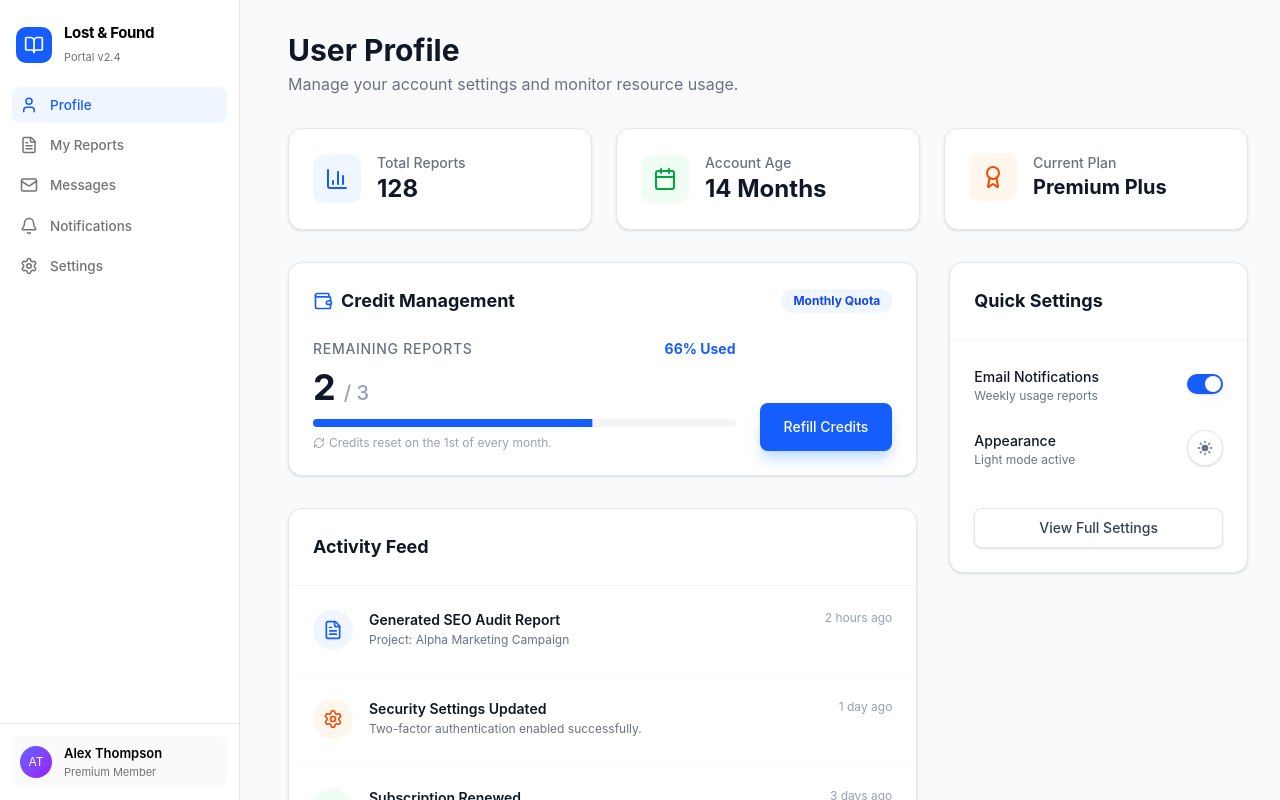
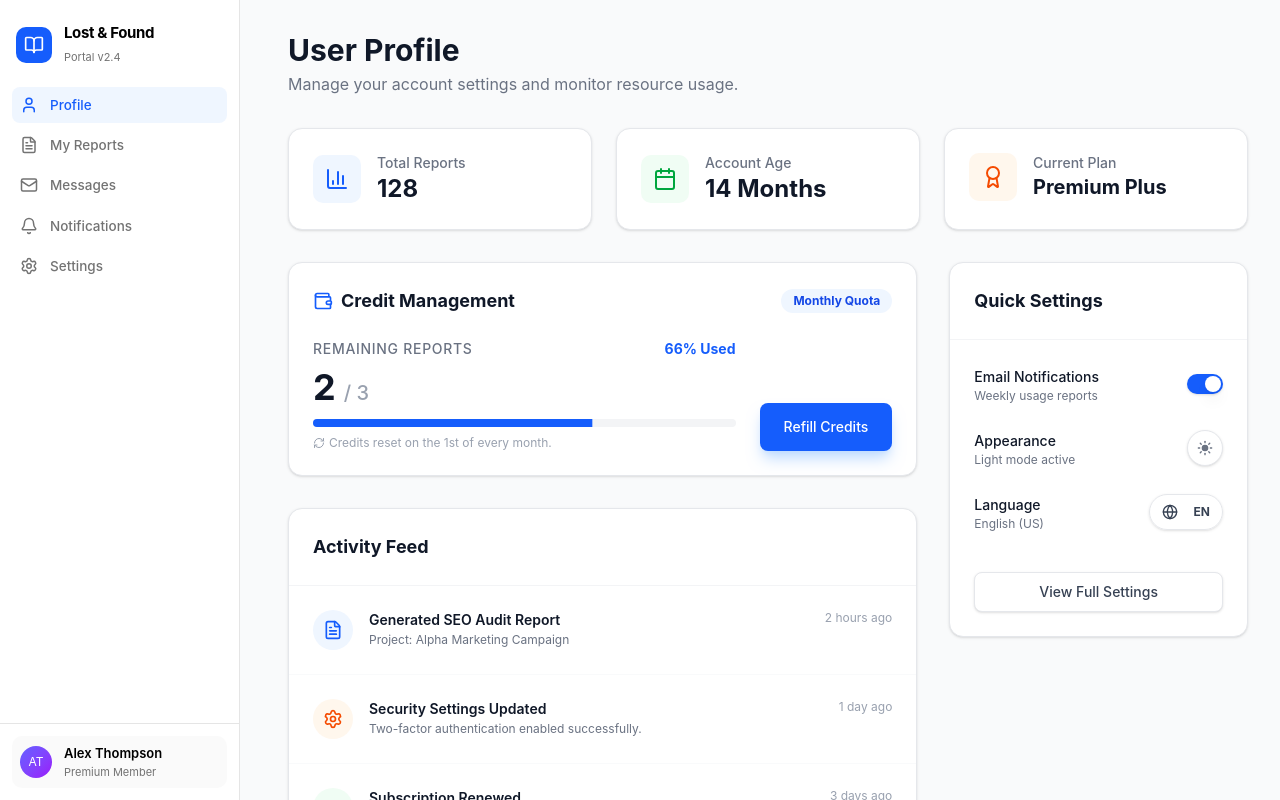
Before and after one commit to Foundit-Graduation-Project/Foundit_React_App, a React (Vite) app: page /profile in a window 1280 px wide. Shown: the top 800 px of the page. Built offline with nearby package versions, Linux system fonts and the light colour scheme.

Commit message:
Update: pages/Profile/Profile.jsx

```diff
--- a/src/pages/Profile/Profile.jsx
+++ b/src/pages/Profile/Profile.jsx
@@ -1,7 +1,7 @@
 import { useEffect, useState } from "react";
 import {
   BarChart3, Calendar, Award, Wallet, FileText,
-  Settings, CreditCard, RefreshCw, Sun, Moon, ChevronDown
+  Settings, CreditCard, RefreshCw, Sun, Moon, ChevronDown, Globe
 } from "lucide-react";
 
 // 1. Import UI Components
@@ -20,7 +20,7 @@ const Profile = () => {
   const [settings, setSettings] = useState({
     notifications: true,
     darkMode: false,
-    twoFactor: true,
+    language: "en",
   });
 
   // Handle Resize
@@ -40,6 +40,13 @@ const Profile = () => {
     const root = document.documentElement;
     root.classList.toggle("dark"); // Adds 'dark' class to <html>
     setSettings((prev) => ({ ...prev, darkMode: !prev.darkMode }));
+  };
+
+  const toggleLanguage = () => {
+    setSettings((prev) => ({
+      ...prev,
+      language: prev.language === "en" ? "ar" : "en"
+    }));
   };
 
   return (
@@ -226,7 +233,7 @@ const Profile = () => {
               </div>
               <div className="p-6 space-y-6">
 
-                {/* Toggle 1 */}
+                {/* Toggle 1: Notifications */}
                 <div className="flex items-center justify-between">
                   <div className="space-y-0.5">
                     <label className="text-sm font-medium text-gray-900 dark:text-gray-100">Email Notifications</label>
@@ -239,7 +246,7 @@ const Profile = () => {
                   />
                 </div>
 
-                {/* Toggle 2: Dark Mode */}
+                {/* Toggle 2: Appearance (Dark Mode) */}
                 <div className="flex items-center justify-between">
                   <div className="space-y-0.5">
                     <label className="text-sm font-medium text-gray-900 dark:text-gray-100">Appearance</label>
@@ -265,6 +272,28 @@ const Profile = () => {
                   </Button>
                 </div>
 
+                {/* Toggle 3: Language (NEW) */}
+                <div className="flex items-center justify-between">
+                  <div className="space-y-0.5">
+                    <label className="text-sm font-medium text-gray-900 dark:text-gray-100">Language</label>
+                    <p className="text-xs text-gray-500 dark:text-slate-400">
+                      {settings.language === "en" ? "English (US)" : "Arabic (EG)"}
+                    </p>
+                  </div>
+                  <Button
+                    variant="outline"
+                    onClick={toggleLanguage}
+                    className="h-9 px-3 rounded-full border-gray-200 dark:border-slate-700
+                     text-gray-700 dark:text-slate-300 bg-transparent
+                     hover:bg-blue-50 hover:text-blue-600 hover:border-blue-200
+                     dark:hover:bg-blue-900/20 dark:hover:text-blue-400 dark:hover:border-blue-800
+                     transition-all duration-300"
+                  >
+                    <Globe className="w-4 h-4 mr-2" />
+                    <span className="font-bold text-xs uppercase">{settings.language}</span>
+                  </Button>
+                </div>
+
                 <div className="pt-4">
                   <Button variant="outline" className="w-full border-gray-200 dark:border-slate-700
                                          text-gray-700 dark:text-slate-300
```
Lines whose indentation alone changed are shown as unchanged.
